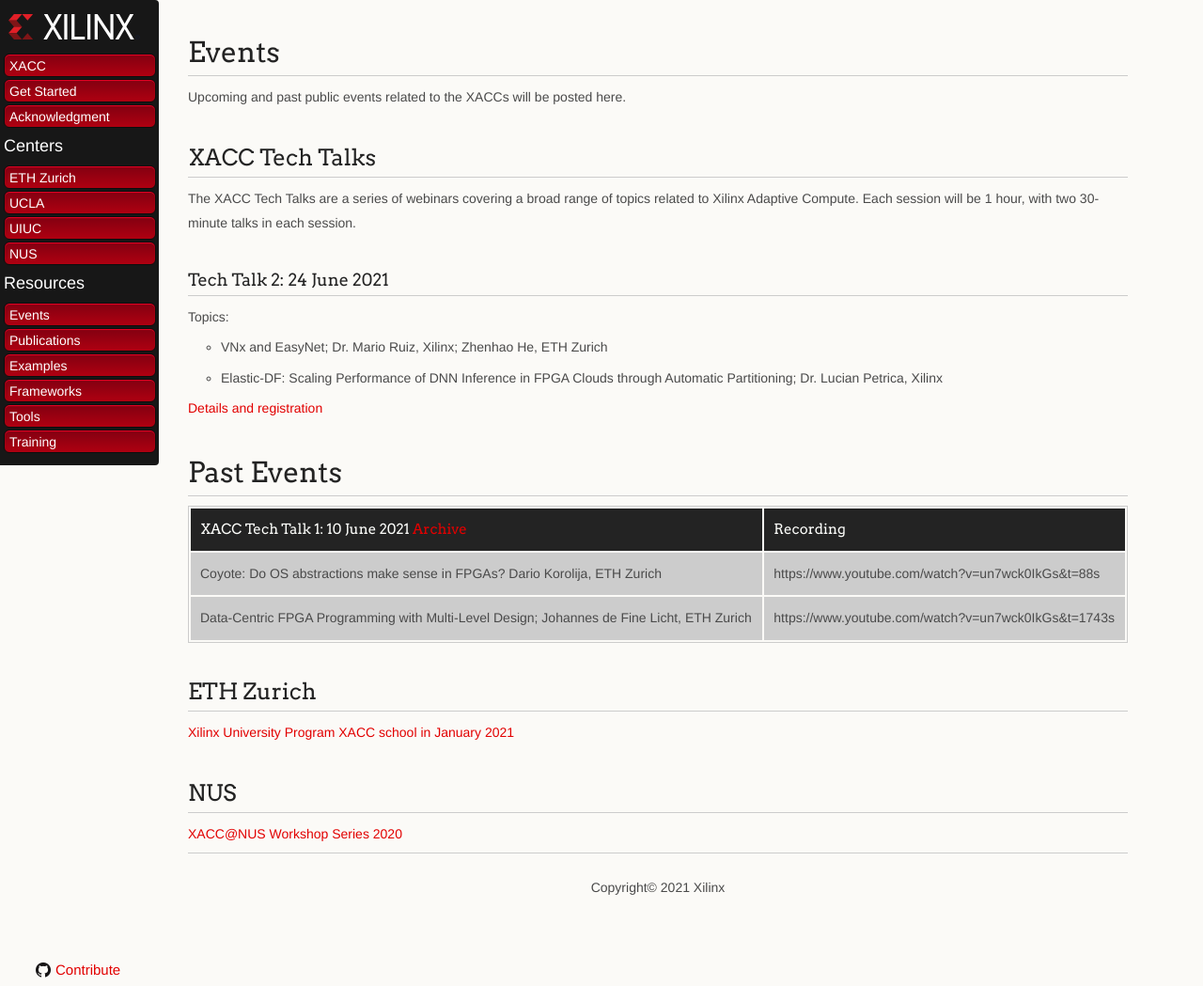
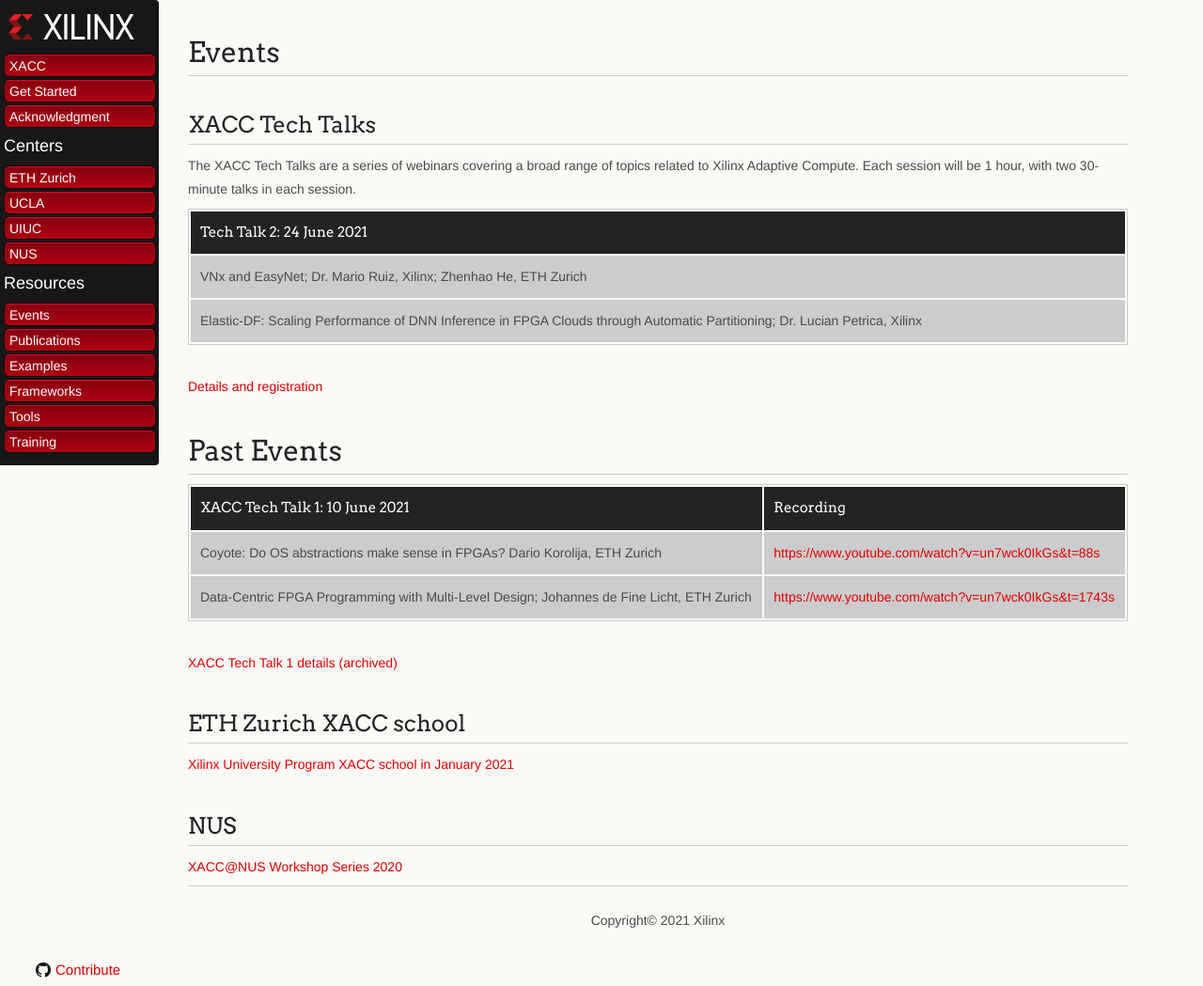
Before and after one commit to Xilinx/xacc, a Jekyll site: the page built from docs/events.md, in a window 1280 px wide and 1049 px high. Shown: the whole window at 94% size. Built offline with Jekyll 4.4.1, drawn with Linux system fonts in a browser that asks for light colours; our own code applies the rules of GitHub Pages for plain Markdown files.

Commit message:
Reformat tech talks

```diff
--- a/docs/events.md
+++ b/docs/events.md
@@ -1,39 +1,30 @@
 # Events
-
-Upcoming and past public events related to the XACCs will be posted here.
 
 ## XACC Tech Talks
 
 The XACC Tech Talks are a series of webinars covering a broad range of topics related to Xilinx Adaptive Compute. Each session will be 1 hour, with two 30-minute talks in each session.
 
-### Tech Talk 2: 24 June 2021
 
-Topics:
-
-* VNx and EasyNet; Dr. Mario Ruiz, Xilinx; Zhenhao He, ETH Zurich
-
-* Elastic-DF: Scaling Performance of DNN Inference in FPGA Clouds through Automatic Partitioning; Dr. Lucian Petrica, Xilinx
+| Tech Talk 2: 24 June 2021                                    |
+| ------------------------------------------------------------ |
+| VNx and EasyNet; Dr. Mario Ruiz, Xilinx; Zhenhao He, ETH Zurich |
+| Elastic-DF: Scaling Performance of DNN Inference in FPGA Clouds through Automatic Partitioning; Dr. Lucian Petrica, Xilinx |
 
 [Details and registration](./xacc_tech_talks.html#xacc-tech-talk-2)
 
+# Past Events
+
+| XACC Tech Talk 1: 10 June 2021 | Recording                                           |
+| ------------------------------------------------------------ | --------------------------------------------------- |
+| Coyote: Do OS abstractions make sense in FPGAs? Dario Korolija, ETH Zurich | [https://www.youtube.com/watch?v=un7wck0IkGs&t=88s](https://www.youtube.com/watch?v=un7wck0IkGs&t=88s)   |
+| Data-Centric FPGA Programming with Multi-Level Design; Johannes de Fine Licht, ETH Zurich | [https://www.youtube.com/watch?v=un7wck0IkGs&t=1743s](https://www.youtube.com/watch?v=un7wck0IkGs&t=1743s) |
+
+[XACC Tech Talk 1 details (archived)](./xacc_tech_talks.html)
 
 
-# Past Events
-
-
-
-| XACC Tech Talk 1: 10 June 2021 [Archive](./xacc_tech_talks.html) | Recording                                           |
-| ------------------------------------------------------------ | --------------------------------------------------- |
-| Coyote: Do OS abstractions make sense in FPGAs? Dario Korolija, ETH Zurich | https://www.youtube.com/watch?v=un7wck0IkGs&t=88s   |
-| Data-Centric FPGA Programming with Multi-Level Design; Johannes de Fine Licht, ETH Zurich | https://www.youtube.com/watch?v=un7wck0IkGs&t=1743s |
-
-
-
-## ETH Zurich
+## ETH Zurich XACC school
 
 [Xilinx University Program XACC school in January 2021](xup_ethxacc_school_2021.md)
-
-
 
 ## NUS
 
```
Also changed, not shown: docs/xacc_tech_talks.md (+32 -30 lines).
